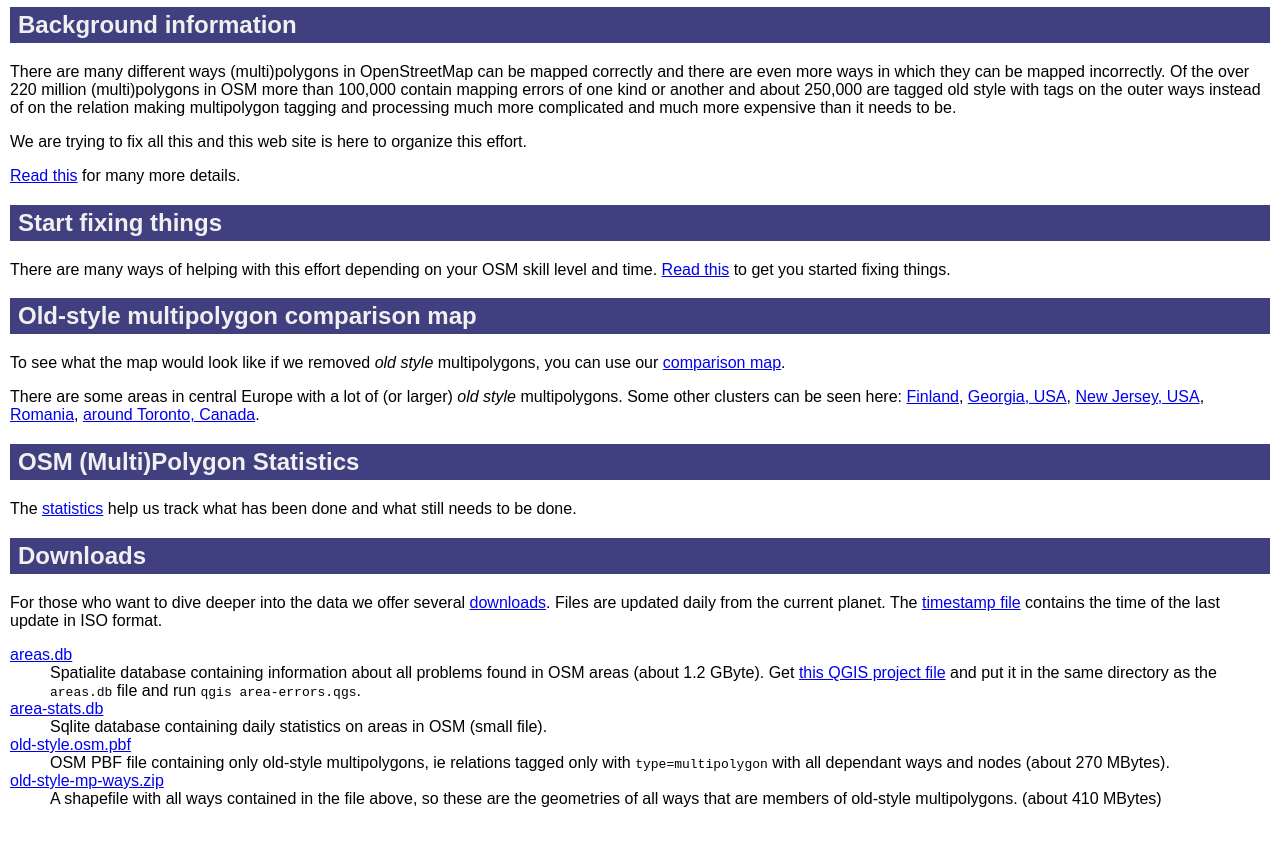
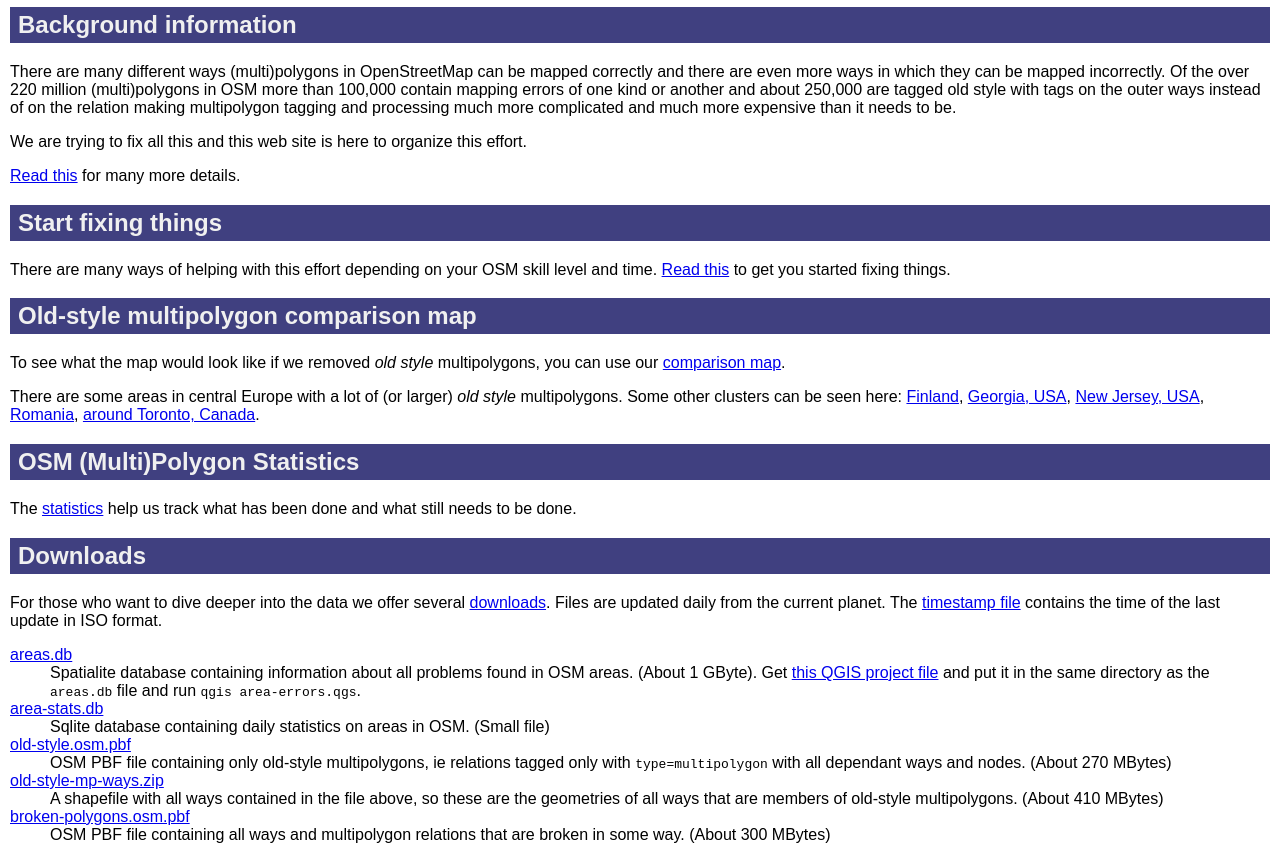
Before and after one commit to osmlab/fixing-polygons-in-osm, a plain HTML site: page web/index.html in a window 1280 px wide. Shown: the part 79-939 px from the top of the page. Before the commit the page ends 903 px from the top, so only its background shows below. Drawn offline with Linux system fonts and the light colour scheme.

Commit message:
Add download info for broken polygons OSM file.

```diff
--- a/web/index.html
+++ b/web/index.html
@@ -58,17 +58,19 @@
 
 <dl>
 <dt><a href="/download/areas.db">areas.db</a></dt>
-<dd>Spatialite database containing information about all problems found in OSM areas (about 1.2 GByte). Get
+<dd>Spatialite database containing information about all problems found in OSM areas. (About 1 GByte). Get
     <a href="https://raw.githubusercontent.com/osmcode/osm-area-tools/master/area-errors.qgs">this QGIS project file</a> and
     put it in the same directory as the <tt>areas.db</tt> file and run <tt>qgis area-errors.qgs</tt>.</dd>
 <dt><a href="/download/area-stats.db">area-stats.db</a></dt>
-<dd>Sqlite database containing daily statistics on areas in OSM (small file).</dd>
+<dd>Sqlite database containing daily statistics on areas in OSM. (Small file)</dd>
 <dt><a href="/download/old-style.osm.pbf">old-style.osm.pbf</a></dt>
 <dd>OSM PBF file containing only old-style multipolygons, ie relations
-    tagged only with <tt>type=multipolygon</tt> with all dependant ways and nodes (about 270 MBytes).</dd>
+    tagged only with <tt>type=multipolygon</tt> with all dependant ways and nodes. (About 270 MBytes)</dd>
 <dt><a href="/download/old-style-mp-ways.zip">old-style-mp-ways.zip</a></dt>
 <dd>A shapefile with all ways contained in the file above, so these are the geometries of all ways that are members
-    of old-style multipolygons. (about 410 MBytes)</dd>
+    of old-style multipolygons. (About 410 MBytes)</dd>
+<dt><a href="/download/broken-polygons.osm.pbf">broken-polygons.osm.pbf</a></dt>
+<dd>OSM PBF file containing all ways and multipolygon relations that are broken in some way. (About 300 MBytes)</dd>
 </dl>
 
         </div>
```
